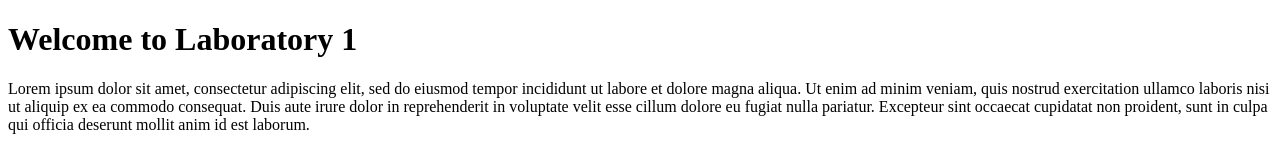
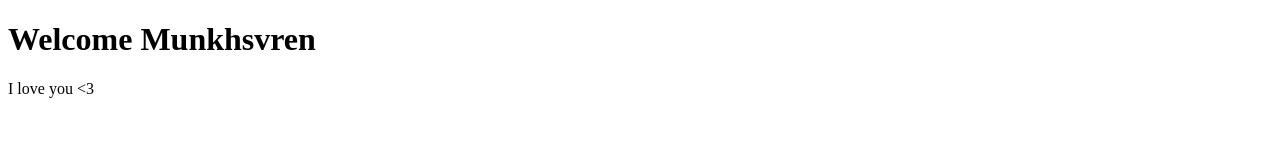
Before and after one commit to Ssophith/Ssophith.github.io, a plain HTML site: page index.html in a window 1280 px wide. Drawn offline with Linux system fonts and the light colour scheme.

Commit message:
Update index.html

```diff
--- a/index.html
+++ b/index.html
@@ -4,7 +4,7 @@
 <title>Welcome to Internet Technology Fundamentals</title>
 </head>
 <body>
-<h1>Welcome to Laboratory 1</h1>
-<p>Lorem ipsum dolor sit amet, consectetur adipiscing elit, sed do eiusmod tempor incididunt ut labore et dolore magna aliqua. Ut enim ad minim veniam, quis nostrud exercitation ullamco laboris nisi ut aliquip ex ea commodo consequat. Duis aute irure dolor in reprehenderit in voluptate velit esse cillum dolore eu fugiat nulla pariatur. Excepteur sint occaecat cupidatat non proident, sunt in culpa qui officia deserunt mollit anim id est laborum.</p>
+<h1>Welcome Munkhsvren</h1>
+<p>I love you <3 </p>
 </body>
 </html>
```
